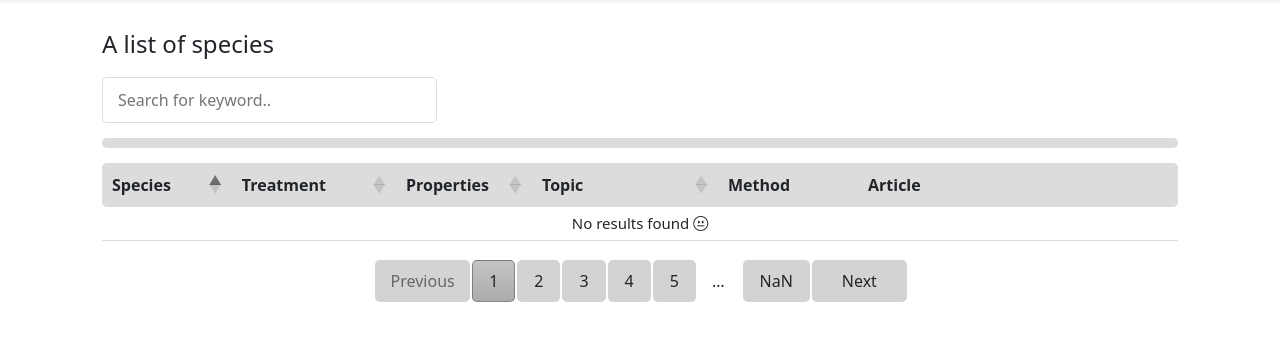
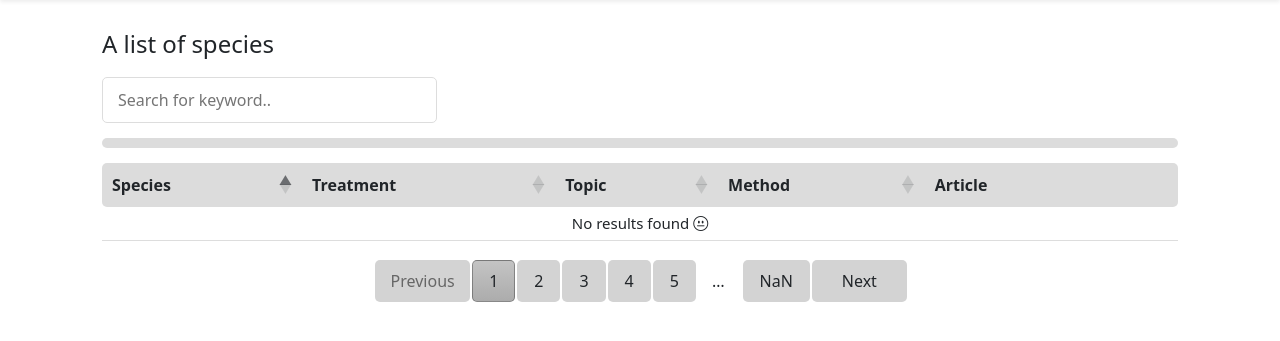
Before and after one commit to johnkeates/Fungalmaterials, a Django app: page /species/ in a window 1280 px wide. Shown: the part 75-416 px from the top of the page. Run offline with Django 4.2, Linux system fonts and the light colour scheme; data that the repository does not hold is empty; some libraries are stand-ins or nearby versions.

Commit message:
Minor update to Species page, DataTable not yet showing material properties dynamically

```diff
--- a/main/templates/main/species.html
+++ b/main/templates/main/species.html
@@ -33,7 +33,6 @@
     <tr>
       <th>Species</th>
       <th>Treatment</th>
-      <th>Properties</th>
       <th class="desktop large-only">Topic</th>
       <th class="desktop large-only">Method</th>
       <th>Article</th>
@@ -79,7 +78,6 @@
       columns: [
         { "data": "species" },
         { "data": "treatment" },
-        { "data": "property" },
         { "data": "topic",
           "render": function ( data, type, row ) {
             return data.map(function(topic) {
@@ -104,10 +102,9 @@
       columnDefs: [
         { "width": "auto", "targets": [0] },
         { "width": "auto", "targets": [1] },
-        { "width": "100px", "targets": [2] },
-        { "width": "150px", "targets": [3] },
-        { "width": "120px", "targets": [4], "searchable": false, "orderable": false },
-        { "width": "200px", "targets": [5], "searchable": false, "orderable": false },
+        { "width": "auto", "targets": [2] },
+        { "width": "auto", "targets": [3] },
+        { "width": "auto", "targets": [4], "searchable": false, "orderable": false },
         { "width": "80px", "targets": -1, className: "dt-right", "searchable": false, "orderable": false }
       ],
       language: {
```
